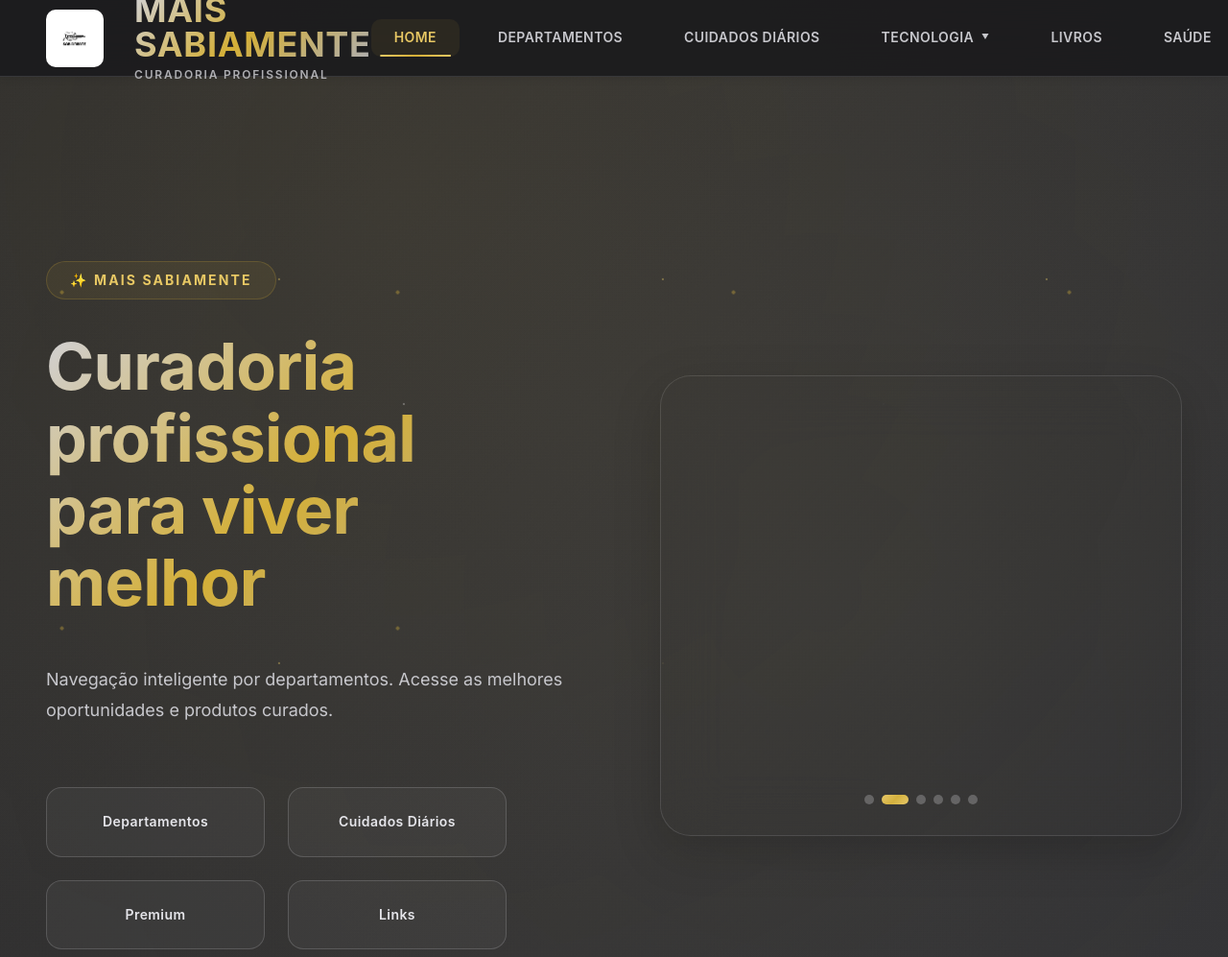
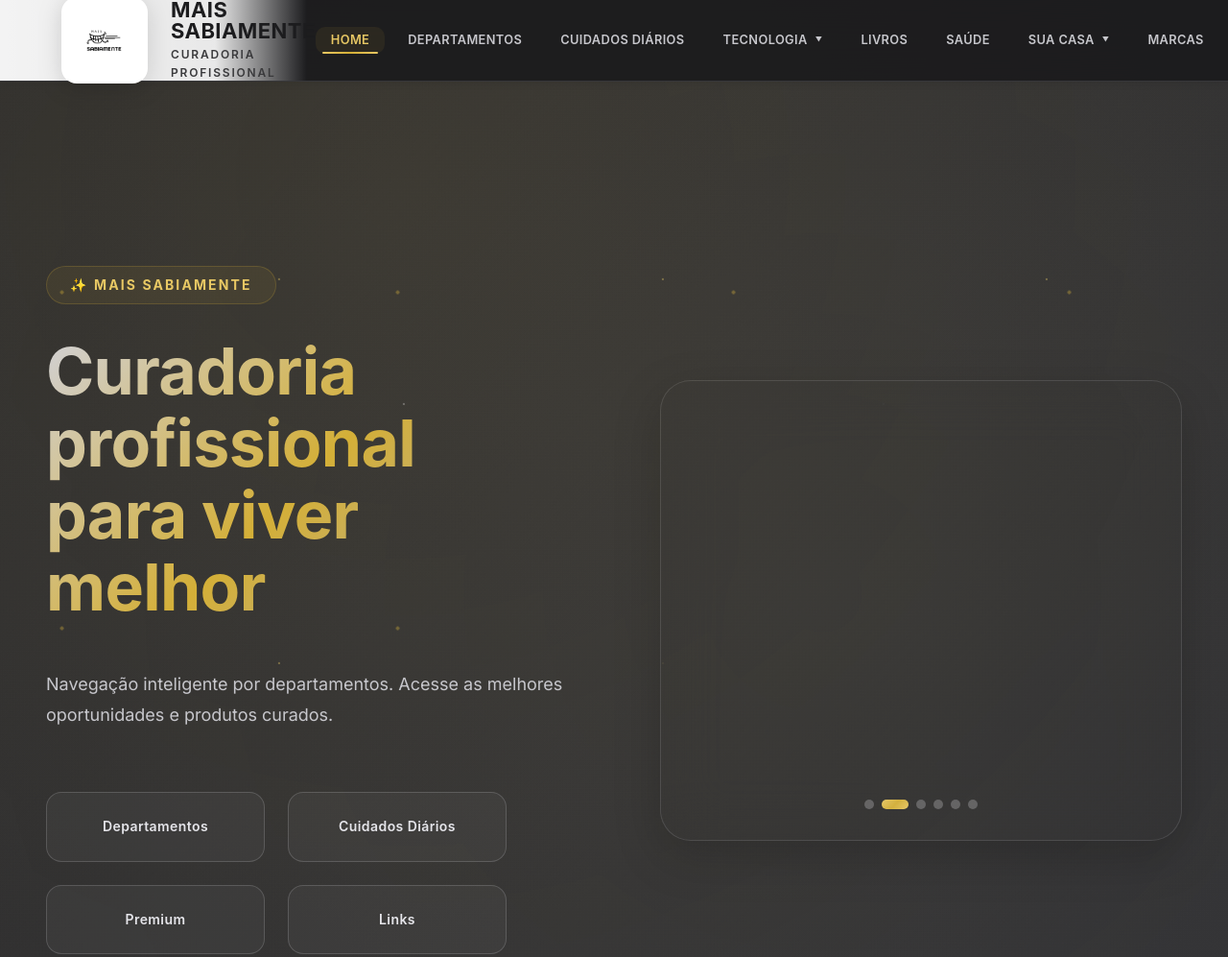
Before and after one commit to PattyKelly/Patty-Alva-Afiliada, a website: page index.html in a window 1280 px wide. Shown: the top 997 px of the page at 96% size. Drawn offline with Linux system fonts and the light colour scheme; a web font is replaced by a local one.

Commit message:
Update header styles and logo dimensions

```diff
--- a/index.html
+++ b/index.html
@@ -105,8 +105,8 @@
       --z-fixed: 1030;
 
       /* Layout */
-      --container-max: 1400px;
-      --header-height: 80px;
+      --container-max: 1480px;
+      --header-height: 85px;
     }
 
     /* ============================================================
@@ -215,7 +215,7 @@
     }
 
     /* ============================================================
-       HEADER CLEAN
+       HEADER CLEAN COM BARRA BRANCA NA LOGO
        ============================================================ */
     .header {
       position: fixed;
@@ -231,14 +231,29 @@
       transition: all var(--transition-base);
     }
 
+    /* Barra branca apenas na área da logo */
+    .header::before {
+      content: '';
+      position: absolute;
+      left: 0;
+      top: 0;
+      width: 380px;
+      height: 100%;
+      background: linear-gradient(90deg,
+        rgba(255, 255, 255, 0.95) 0%,
+        rgba(255, 255, 255, 0.90) 70%,
+        rgba(28, 28, 30, 0.95) 100%);
+      z-index: 0;
+    }
+
     .header-content {
       display: flex;
       align-items: center;
       justify-content: space-between;
       height: 100%;
-      max-width: var(--container-max);
+      max-width: 100%;
       margin: 0 auto;
-      padding: 0 var(--spacing-2xl);
+      padding: 0 var(--spacing-3xl);
       position: relative;
       z-index: 2;
     }
@@ -247,9 +262,11 @@
     .logo-wrapper {
       display: flex;
       align-items: center;
-      gap: var(--spacing-xl);
+      gap: var(--spacing-lg);
       text-decoration: none;
       transition: transform var(--transition-elastic);
+      position: relative;
+      z-index: 3;
     }
 
     .logo-wrapper:hover {
@@ -265,11 +282,13 @@
       50% { transform: translateX(14px) scale(1.08); }
     }
 
+    /* LOGO MAIOR - 90px */
     .logo-image {
-      width: 60px;
-      height: 60px;
-      border-radius: var(--radius-md);
+      width: 90px;
+      height: 90px;
+      border-radius: var(--radius-lg);
       transition: all var(--transition-elastic);
+      filter: drop-shadow(0 4px 12px rgba(0, 0, 0, 0.15));
     }
 
     .logo-wrapper:hover .logo-image {
@@ -277,7 +296,7 @@
       filter: drop-shadow(0 8px 24px rgba(212, 175, 55, 0.4));
     }
 
-    /* MAIS SABIAMENTE tipografia da logo */
+    /* MAIS SABIAMENTE tipografia MENOR */
     .logo-text {
       display: flex;
       flex-direction: column;
@@ -286,12 +305,9 @@
 
     .logo-title {
       font-family: var(--font-logo);
-      font-size: var(--font-3xl);
+      font-size: var(--font-xl);
       font-weight: 700;
-      background: var(--gradient-mixed);
-      -webkit-background-clip: text;
-      -webkit-text-fill-color: transparent;
-      background-clip: text;
+      color: var(--charcoal-darkest);
       line-height: 1;
       letter-spacing: 0.02em;
       text-transform: uppercase;
@@ -303,14 +319,14 @@
       font-weight: 600;
       letter-spacing: 0.15em;
       text-transform: uppercase;
-      color: var(--silver-medium);
+      color: var(--charcoal-medium);
     }
 
-    /* Navegação clean */
+    /* Navegação clean AJUSTADA */
     .nav {
       display: flex;
       align-items: center;
-      gap: var(--spacing-lg);
+      gap: var(--spacing-md);
     }
 
     .nav-list {
@@ -318,6 +334,7 @@
       align-items: center;
       gap: var(--spacing-md);
       list-style: none;
+      flex-wrap: nowrap;
     }
 
     .nav-item {
@@ -454,7 +471,7 @@
       font-weight: 700;
       padding: var(--spacing-sm) var(--spacing-xl);
       border-radius: var(--radius-full);
-      margin-left: var(--spacing-lg);
+      margin-left: var(--spacing-md);
       border: 1px solid rgba(232, 200, 100, 0.3);
     }
 
@@ -837,6 +854,19 @@
     /* ============================================================
        RESPONSIVIDADE
        ============================================================ */
+    @media (max-width: 1280px) {
+      .header::before {
+        width: 320px;
+      }
+      .nav-list {
+        gap: var(--spacing-sm);
+      }
+      .nav-link {
+        padding: var(--spacing-xs) var(--spacing-md);
+        font-size: 0.8rem;
+      }
+    }
+
     @media (max-width: 1024px) {
       .hero-content-wrapper {
         grid-template-columns: 1fr;
@@ -848,10 +878,14 @@
     }
 
     @media (max-width: 768px) {
-      .logo-image { width: 50px; height: 50px; }
+      .header::before {
+        width: 280px;
+      }
+      .logo-image { width: 70px; height: 70px; }
+      .logo-title { font-size: var(--font-lg); }
       .logo-text { display: none; }
-      .nav-list { flex-wrap: wrap; gap: var(--spacing-sm); }
-      .nav-link { font-size: 0.75rem; padding: var(--spacing-xs) var(--spacing-md); }
+      .nav-list { flex-wrap: wrap; gap: var(--spacing-xs); }
+      .nav-link { font-size: 0.7rem; padding: var(--spacing-xs) var(--spacing-sm); }
       .cards-grid { grid-template-columns: 1fr; gap: var(--spacing-2xl); }
       .cta-grid { grid-template-columns: 1fr; }
     }
@@ -860,13 +894,13 @@
 <body>
 
   <!-- ============================================================
-       HEADER CLEAN
+       HEADER CLEAN COM BARRA BRANCA
        ============================================================ -->
   <header class="header">
     <div class="header-content">
       <a href="#" class="logo-wrapper">
         <img src="/assets/Logo.png" alt="Mais Sabiamente" class="logo-image"
-             onerror="this.src='https://placehold.co/60x60/FFFFFF/1C1C1E?text=MS'">
+             onerror="this.src='https://placehold.co/90x90/FFFFFF/1C1C1E?text=MS'">
         <div class="logo-text">
           <div class="logo-title">Mais Sabiamente</div>
           <div class="logo-subtitle">Curadoria Profissional</div>
```
